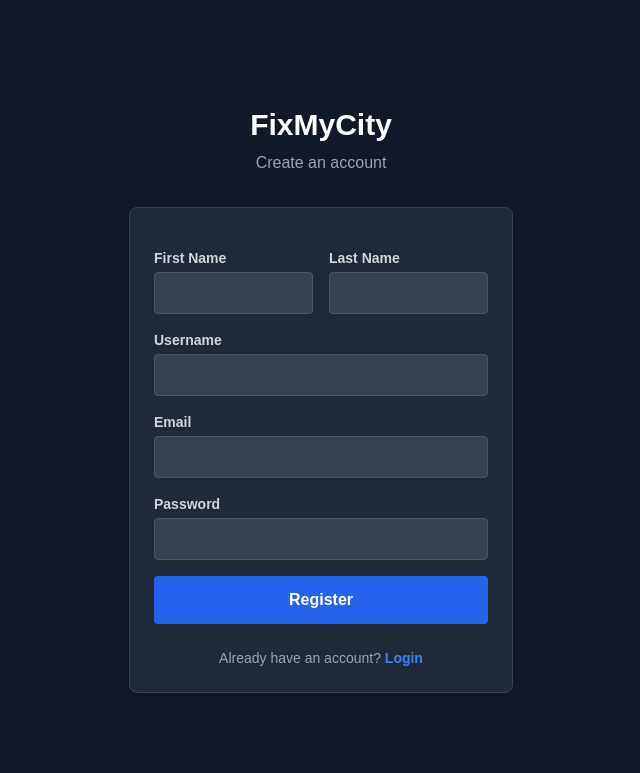
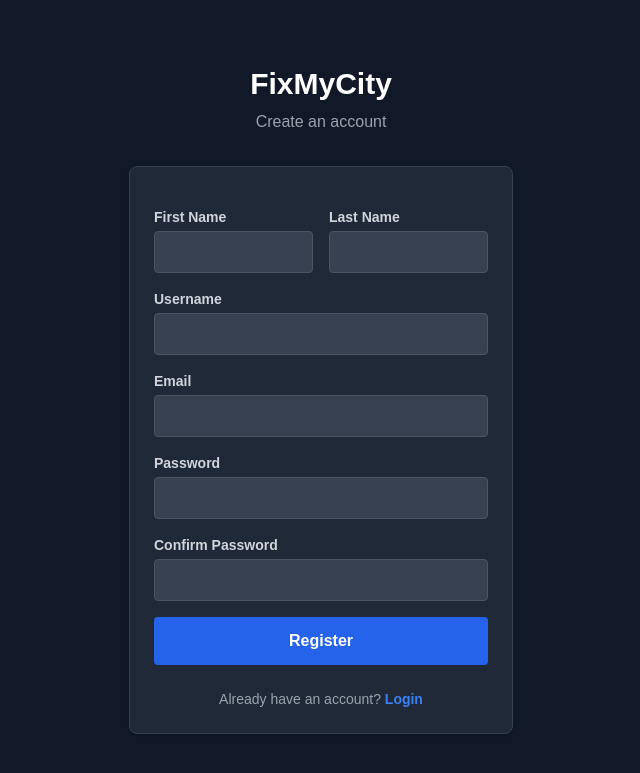
Before and after one commit to im-amal-raj/Fix-My-City, a Django app: page /register/ in a window 1280 px wide. Shown: the top 773 px of the page, without its empty margins (319-959 px from the left). Run offline with Django 5.2, Linux system fonts and the light colour scheme; some libraries are stand-ins or nearby versions.

Commit message:
minor changes

```diff
--- a/templates/core/register.html
+++ b/templates/core/register.html
@@ -40,7 +40,13 @@
 
       <div>
         <label class="block text-sm font-bold text-gray-300 mb-1">Password</label>
-        <input type="password" name="password" required class="w-full bg-gray-700 border border-gray-600 rounded px-3 py-2 text-white">
+        <input type="password" name="password" id="password" required class="w-full bg-gray-700 border border-gray-600 rounded px-3 py-2 text-white">
+      </div>
+
+      <div>
+        <label class="block text-sm font-bold text-gray-300 mb-1">Confirm Password</label>
+        <input type="password" name="password2" id="password2" required class="w-full bg-gray-700 border border-gray-600 rounded px-3 py-2 text-white">
+        <p id="pw-mismatch" class="text-red-400 text-xs mt-1 hidden">Passwords do not match.</p>
       </div>
 
       <button type="submit" class="w-full bg-blue-600 hover:bg-blue-700 text-white font-bold py-3 rounded mt-2">
@@ -53,4 +59,22 @@
     </div>
   </div>
 </div>
+
+<script>
+  const pw = document.getElementById('password');
+  const pw2 = document.getElementById('password2');
+  const msg = document.getElementById('pw-mismatch');
+
+  pw2.addEventListener('input', () => {
+    msg.classList.toggle('hidden', pw.value === pw2.value);
+  });
+
+  document.querySelector('form').addEventListener('submit', (e) => {
+    if (pw.value !== pw2.value) {
+      e.preventDefault();
+      msg.classList.remove('hidden');
+      pw2.focus();
+    }
+  });
+</script>
 {% endblock %}
```
